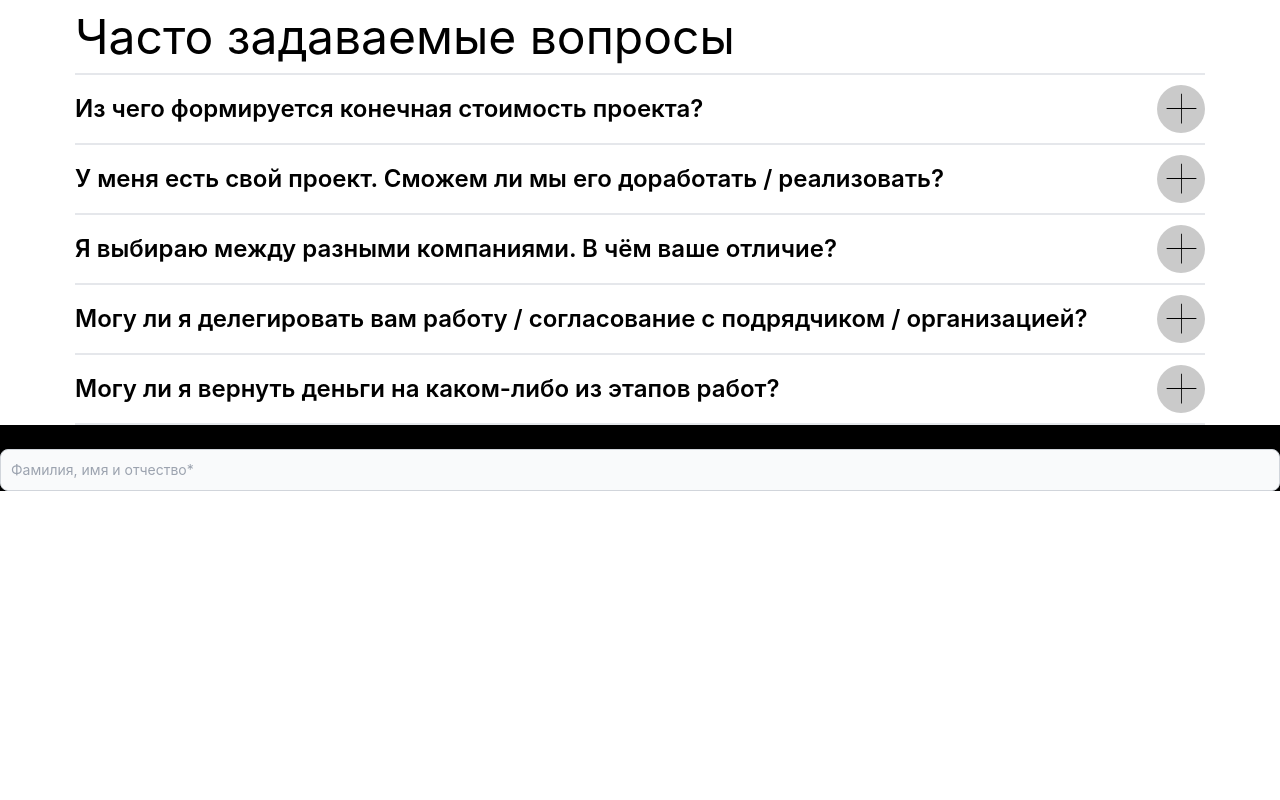
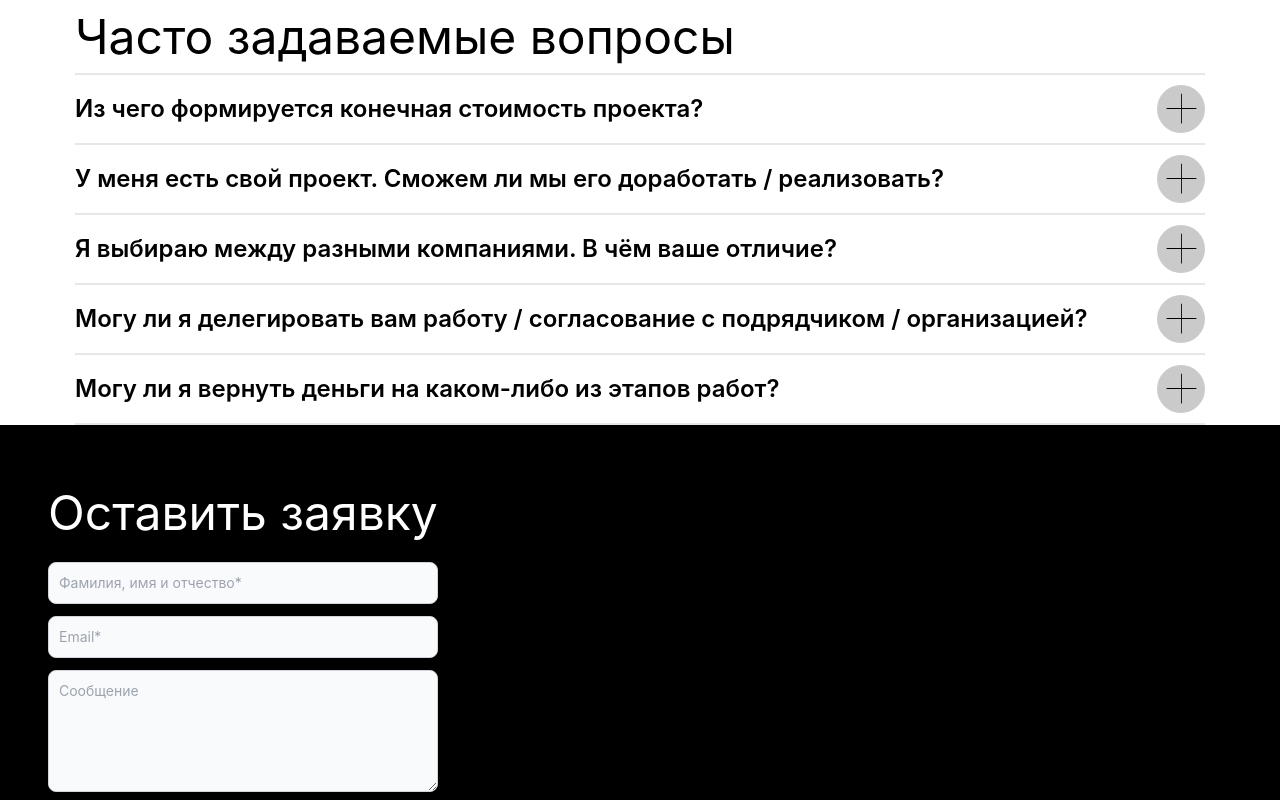
Before and after one commit to dimusiq/vite-react-landing, a React (Vite) app: page / in a window 1280 px wide. Shown: the part 2562-3362 px from the top of the page. Before the commit the page ends 3053 px from the top, so only its background shows below. Built offline with nearby package versions, Linux system fonts and the light colour scheme.

Commit message:
form Input added

```diff
--- a/src/components/Footer.jsx
+++ b/src/components/Footer.jsx
@@ -4,11 +4,11 @@ import React from 'react';
 const Footer = () => {
 	return (
 		<footer className='bg-black text-white w-full'>
-			<div className='flex justify-between items-center py-2 px-6 mx-auto  md:px-12 lg:px-16 xl:px-24 '></div>
-			<Input
-
-				placeholder={'Фамилия, имя и отчество*'}
-			/>
+			<div className='flex justify-between items-center py-2 px-6 mx-auto  md:px-12 lg:px-16 xl:px-24 '>
+				<div className='mt-[50px]'>
+					<Input />
+				</div>
+			</div>
 		</footer>
 	);
 };
--- a/src/components/Input.jsx
+++ b/src/components/Input.jsx
@@ -1,16 +1,29 @@
 import React from 'react';
+import styles from '../styles';
 
 const Input = ({ handleChange, label, placeholder, ...props }) => {
 	return (
 		<div>
-			<form {...props}>
+			<h1 className='text-[48px] font-normal leading-[59px]'>
+				Оставить заявку
+			</h1>
+			<form className='flex justify-between flex-col gap-3' {...props}>
 				<label className='block mb-2 text-sm font-medium text-gray-900 dark:text-white'>
 					{label}
 				</label>
 				<input
 					type='text'
-					placeholder={placeholder}
-					className='bg-gray-50 border border-gray-300 text-gray-900 text-sm rounded-lg focus:ring-blue-500 focus:border-blue-500 block w-full p-2.5 dark:bg-gray-700 dark:border-gray-600 dark:placeholder-gray-400 dark:text-white dark:focus:ring-blue-500 dark:focus:border-blue-500'></input>
+					placeholder='Фамилия, имя и отчество*'
+					className={`${styles.inputStyles}`}></input>
+				<input
+					type='email'
+					placeholder='Email*'
+					className={`${styles.inputStyles}`}></input>
+				<textarea
+					className={`${styles.inputStyles}`}
+					placeholder='Сообщение'
+					cols='30'
+					rows='5'></textarea>
 			</form>
 		</div>
 	);
--- a/src/constants/index.js
+++ b/src/constants/index.js
@@ -117,3 +117,34 @@ export const faqs = [
 		а также многие известные личности призывают нас к новым свершениям, которые, в свою очередь, должны быть представлены в исключительно положительном свете.`,
 	},
 ];
+
+export const footerLinks = [
+	{
+		id: 'about',
+		title: 'О нас',
+	},
+	{
+		id: 'projects',
+		title: 'Проекты',
+	},
+	{
+		id: 'testimonials',
+		title: 'Отзывы',
+	},
+	{
+		id: 'oferts',
+		title: 'Договор оферты',
+	},
+	{
+		id: 'agreement',
+		title: 'Договор подряда',
+	},
+	{
+		id: 'confedentitional',
+		title: 'Конфиденциальность',
+	},
+	{
+		id: 'partnership',
+		title: 'Партнёрское соглашение',
+	},
+];
--- a/src/styles.js
+++ b/src/styles.js
@@ -5,6 +5,9 @@ const styles = {
 		'flex justify-center items-center h-12 px-5 font-medium text-gray-100 bg-orange-400 whitespace-nowrap hover:bg-orange-500 hover:text-white rounded-xl shadow-lg hover:shadow-xl transform hover:scale-105 transition duration-500 focus:outline-none',
 
 	paragraph: ' font-normal text-[16px] leading-8',
+
+	inputStyles:
+		'bg-gray-50 border border-gray-300 text-gray-900 text-sm rounded-lg focus:ring-blue-500 focus:border-blue-500 block w-full p-2.5 dark:bg-gray-700 dark:border-gray-600 dark:placeholder-gray-400 dark:text-white dark:focus:ring-blue-500 dark:focus:border-blue-500',
 };
 
 export default styles;
```
Also changed, not shown: 1 other file (tests, documents, lock files or other folders).
